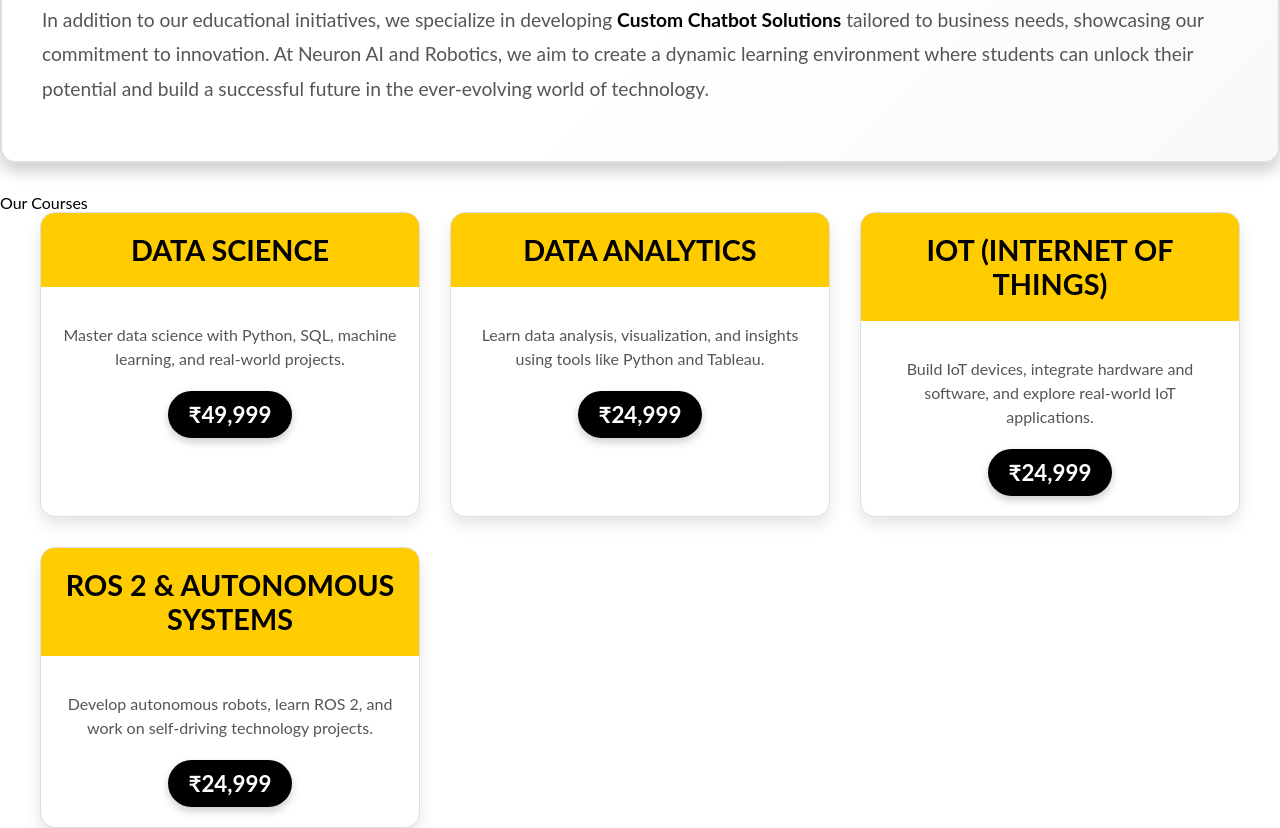
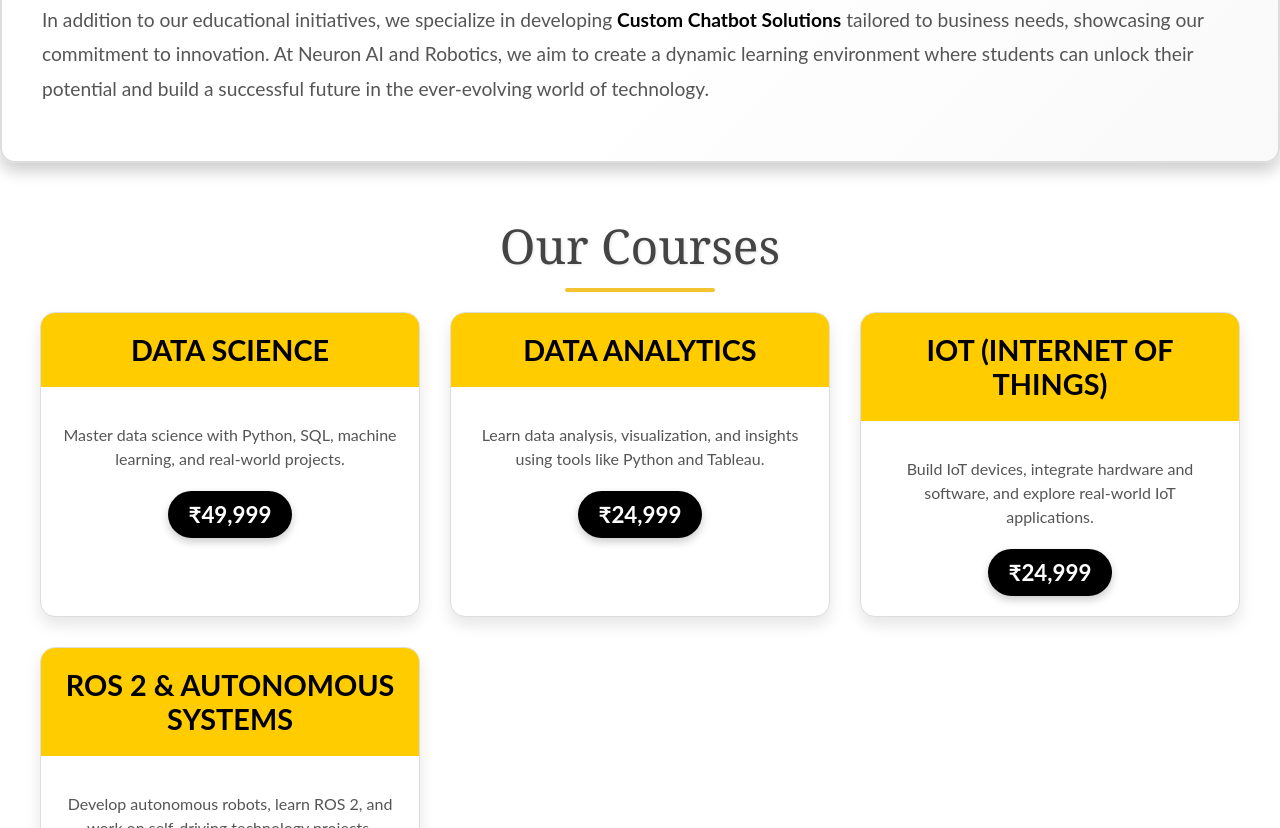
Before and after one commit to harsh0231/neuron, a plain HTML site: page index.html in a window 1280 px wide. Shown: the part 1972-2800 px from the top of the page. Drawn offline with Linux system fonts and the light colour scheme.

Commit message:
index.html

```diff
--- a/index.html
+++ b/index.html
@@ -395,6 +395,29 @@
             padding: 20px;
             text-align: center;
         }
+        .courses-container {
+    text-align: center;
+    margin: 50px auto 20px;
+}
+
+.courses-heading {
+    font-size: 3rem;
+    font-weight: normal;
+    font-family: 'Georgia', serif;
+    color: #444;
+    margin-bottom: 20px;
+    text-shadow: 1px 1px 3px rgba(0, 0, 0, 0.1);
+}
+
+.courses-heading::after {
+    content: "";
+    display: block;
+    margin: 10px auto;
+    width: 150px;
+    height: 4px;
+    background-color: #F4C430;
+    border-radius: 2px;
+}
 
         .course-content {
             padding: 20px;
@@ -542,12 +565,12 @@
                 <img src="logo-placeholder.png" alt="Neuron Logo">
                 <div class="header-title">
                     NEURON
-                    <span>AI   &   Robotics</span>
+                    <span>AI & Robotics</span>
                 </div>
             </div>
             <!-- Desktop Navigation -->
             <nav class="header-nav">
-                <a href="#" onclick="navigateHome()">Programs</a>
+                <a href="#" onclick="navigateHome()">Products and services</a>
                 <a href="#" onclick="navigateToContact()">Contact Us</a>
                 <a href="#" onclick="navigateToForm()">Join Our Courses</a>
             </nav>
@@ -559,7 +582,7 @@
             </div>
             <!-- Mobile Navigation -->
             <div class="mobile-menu" id="mobileMenu">
-                <a href="#" onclick="navigateHome()">Programs</a>
+                <a href="#" onclick="navigateHome()">Products and services</a>
                 <a href="#" onclick="navigateToContact()">Contact Us</a>
                 <a href="#" onclick="navigateToForm()">Join Our Courses</a>
             </div>
@@ -650,7 +673,11 @@
         <p>In addition to our educational initiatives, we specialize in developing <span>Custom Chatbot Solutions</span> tailored to business needs, showcasing our commitment to innovation. At Neuron AI and Robotics, we aim to create a dynamic learning environment where students can unlock their potential and build a successful future in the ever-evolving world of technology.</p>
     </div>
 
-    <div class="section-heading">Our Courses</div>
+<!-- Add this code above the existing "Our Courses" section -->
+<div class="courses-container">
+    <h2 class="courses-heading">Our Courses</h2>
+</div>
+
 
     <div class="container">
         <div class="course-card" onclick="redirectTo('science.html')">
@@ -686,7 +713,7 @@
     <a class="download-button" href="https://drive.google.com/file/d/13Mkv71xPJXVw1bfTg6qfT3RuIM5RfyP4/view" target="_blank">Download Course Brochure</a>
 
     <div class="package-container">
-        <div class="package-header">Tech Mastery Package</div>
+        <div class="package-header">Innovator’s Pathway Package</div>
         <table class="package-table">
             <tr>
                 <th>Details</th>
@@ -718,8 +745,9 @@
 
     <script>
         function navigateHome() {
-            window.location.href = '/';
-        }
+        window.location.href = './services.html';
+    }
+
 
         function navigateToContact() {
             window.location.href = './contactus.html';
```
